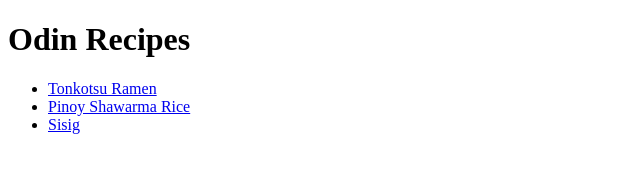
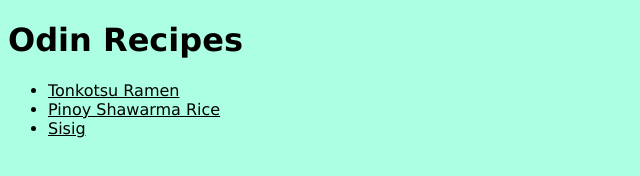
Before and after one commit to everhardt013/odin-recipes, a plain HTML site: page index.html in a window 1280 px wide. Shown: the whole page, without its empty margins (0-640 px from the left). Drawn offline with Linux system fonts and the light colour scheme.

Commit message:
Add style.css and linked it to index.html

```diff
--- a/index.html
+++ b/index.html
@@ -2,7 +2,11 @@
 <html lang="en">
 <head>
     <meta charset="UTF-8">
+    <meta http-equiv="X-UA-Compatible" content="IE=edge">
+    <meta name="viewport" content="width=device-width, initial-scale=1.0">
     <title>Odin Recipes</title>
+    <link rel="stylesheet" href="style.css">
+
 </head>
 <body>
     <h1>Odin Recipes</h1>
--- /dev/null
+++ b/style.css
@@ -0,0 +1,9 @@
+body {
+    background-color: rgb(172, 255, 227);
+    text-align: left;
+}
+
+* {
+    font-family: Verdana, Geneva, Tahoma, sans-serif;
+    color: black;
+}
```
